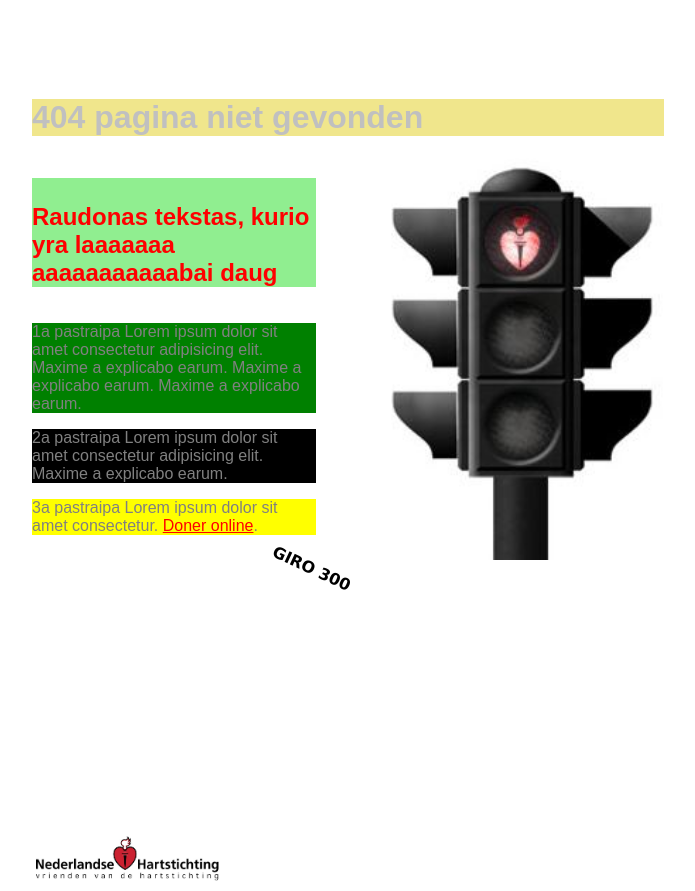
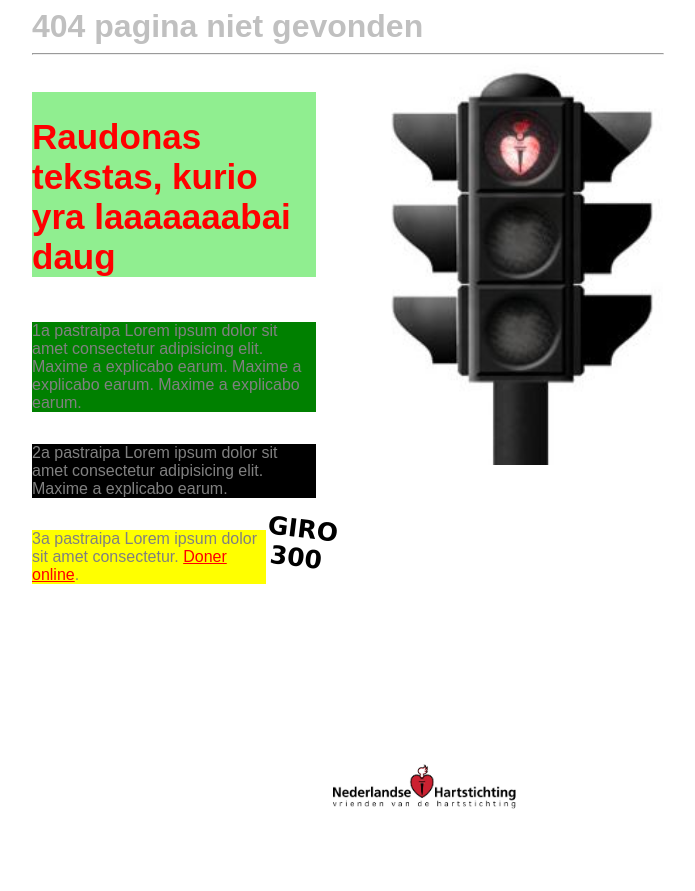
Before and after one commit to LinaNavardauskiene/00-rokas, a plain HTML site: page index.html in a window 1280 px wide. Shown: the whole page, without its empty margins (292-987 px from the left). After the commit the page ends 819 px from the top, so only its background shows below. Drawn offline with Linux system fonts and the light colour scheme.

Commit message:
Patikslintas isdestymas

```diff
--- a/index.html
+++ b/index.html
@@ -7,18 +7,17 @@
     <title>Roko papildoma uzduotis 2021/05/20</title>
 </head>
 <body style="font-family: Arial, Helvetica, sans-serif;">
-    <main style="display: inline-block; width: 50%; margin-top: 70px; margin-left: 25%;">
+    <main style="display: inline-block; width: 50%; margin-left: 25%;">
         <div>
-            <h1 style="background-color: khaki; color: silver;">404 pagina niet gevonden</h1>
+            <h1 style="color: silver; margin: 0;">404 pagina niet gevonden</h1><hr style="background: silver;">
                 <img style="display: inline-block; width: 45%; float: right;" src="./02sviesoforas.JPG" alt="sviesoforas">
-                    <h2 style="display: inline-block; width: 45%; padding-top: 4%; color: red; background-color: lightgreen; text-align: left; ">Raudonas tekstas, kurio yra laaaaaaa aaaaaaaaaaabai daug</h2>
-                         <p style="width: 45%;
-                          color: grey;
-                          background-color: green;">1a pastraipa Lorem ipsum dolor sit amet consectetur adipisicing elit. Maxime a explicabo earum. Maxime a explicabo earum. Maxime a explicabo earum.</p>
-                             <p style="width: 45%; color: grey; background-color: black;">2a pastraipa Lorem ipsum dolor sit amet consectetur adipisicing elit. Maxime a explicabo earum.</p>
-                                 <p style="width: 45%; color: grey; background-color: yellow;">3a pastraipa Lorem ipsum dolor sit amet consectetur. <a style= color:red href= "https://www.example.com">Doner online</a>.</p>
-                                 <p style="transform: rotate(25deg); padding: 4%; padding-left: 37%; text-transform: uppercase; font-weight: bold; font-family: 'Lucida Sans', 'Lucida Sans Regular', 'Lucida Grande', 'Lucida Sans Unicode', Geneva, Verdana, sans-serif; "> giro 300</p>
-                                    <img style="width: 30%; float: left; padding-top: 200px;" src="./03logo.jpg" alt="logo">
+                    <h2 style="display: inline-block; width: 45%; padding-top: 4%; color: red; background-color: lightgreen; text-align: left;  font-size: 35px;">Raudonas tekstas, kurio yra laaaaaaabai daug</h2>
+                         <p style="display: inline-block; width: 45%; color: grey; background-color: green;">1a pastraipa Lorem ipsum dolor sit amet consectetur adipisicing elit. Maxime a explicabo earum. Maxime a explicabo earum. Maxime a explicabo earum.</p>
+                             <p style="display: inline-block; width: 45%; color: grey; background-color: black;">2a pastraipa Lorem ipsum dolor sit amet consectetur adipisicing elit. Maxime a explicabo earum.</p>
+                                 <p style="display: inline-block; width: 37%; float: left; color: grey; background-color: yellow;">3a pastraipa Lorem ipsum dolor sit amet consectetur. <a style= color:red href= "https://policija.lrv.lt" target="_blank" >Doner online</a>.</p>
+                                 <p style="display: inline-block; width: 10%; float: left; margin: 0; text-align: center; transform: rotate(7deg); padding-left: 37%; text-transform: uppercase; font-weight: bold; font-size: 25px; font-family: 'Lucida Sans', 'Lucida Sans Regular', 'Lucida Grande', 'Lucida Sans Unicode', Geneva, Verdana, sans-serif; padding: 0; border-top: 0px; border-bottom: 0px; "> giro 300</p>
+                                    <img style="width: 30%; float: left; margin-top: 250px;" src="./03logo.jpg" alt="logo">
+
 
         </div>
 
```
